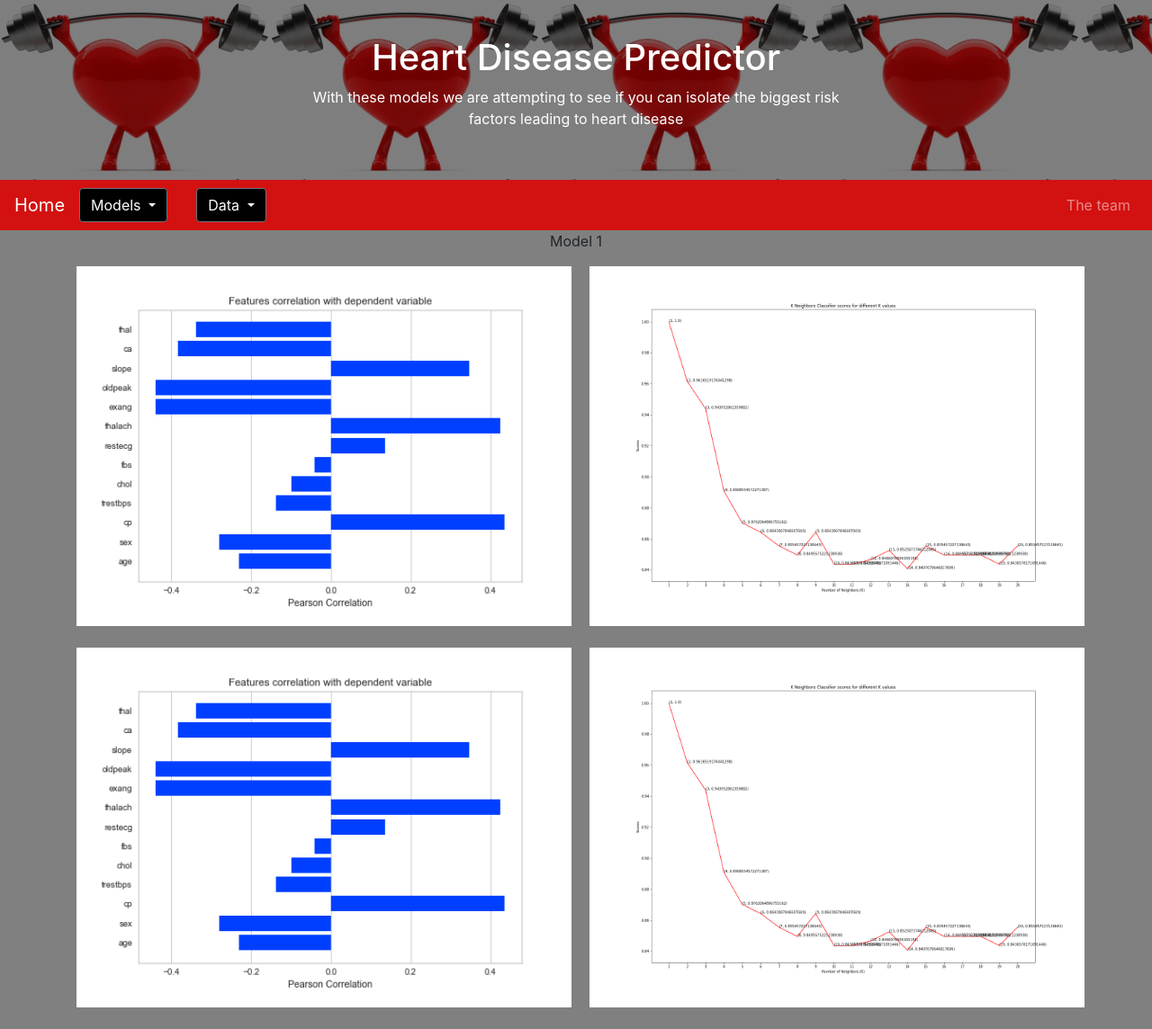
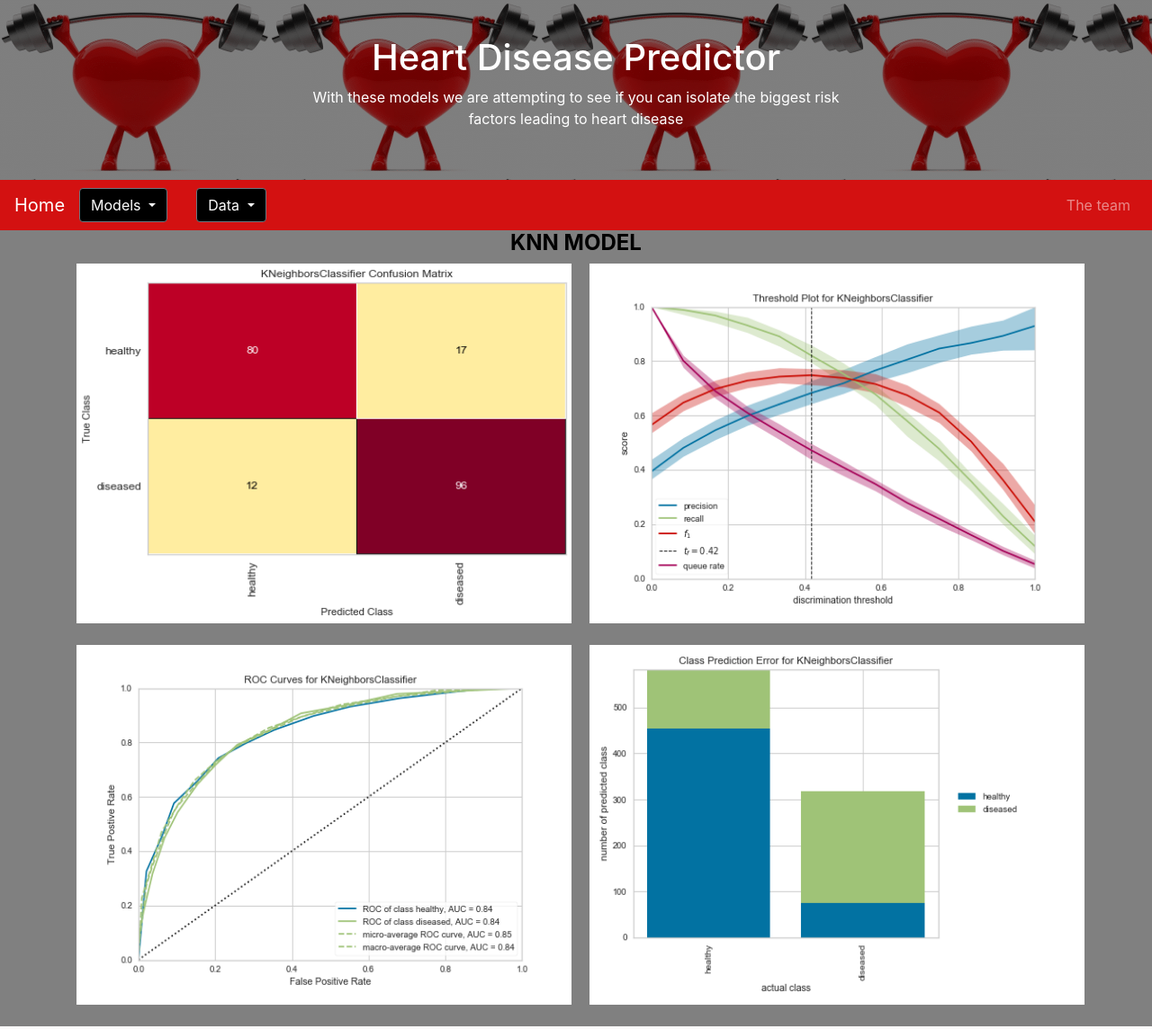
Before and after one commit to lagane-78/heartdiseasepredictor, a Flask app: page /model1 in a window 1280 px wide. Shown: the whole page at 90% size. Run offline with Flask 2, Linux system fonts and the light colour scheme; some libraries are stand-ins or nearby versions.

Commit message:
corect pics for each study

```diff
--- a/static/css/style.css
+++ b/static/css/style.css
@@ -43,3 +43,7 @@ img {
 
  .mylink{color: rgb(190, 16, 16);
     font-size: large;}
+
+.myheader {font-size: x-large !important;
+font-weight: bold !important;
+color: black !important;}
--- a/templates/data.html
+++ b/templates/data.html
@@ -24,8 +24,8 @@
             Models
           </button>
           <div class="dropdown-menu" aria-labelledby="dropdownMenuButton">
-            <a class="dropdown-item" href="model1">Model 1</a>
-            <a class="dropdown-item" href="model2">Model 2</a>
+            <a class="dropdown-item" href="model1">KNN</a>
+            <a class="dropdown-item" href="model2">LR</a>
             <a class="dropdown-item" href=""></a>
             <a class="dropdown-item" href=""></a>
           </div>
--- a/templates/index.html
+++ b/templates/index.html
@@ -24,8 +24,8 @@
             Models
           </button>
           <div class="dropdown-menu" aria-labelledby="dropdownMenuButton">
-            <a class="dropdown-item" href="model1">Model 1</a>
-            <a class="dropdown-item" href="model2">Model 2</a>
+            <a class="dropdown-item" href="model1">KNN</a>
+            <a class="dropdown-item" href="model2">LR</a>
             <a class="dropdown-item" href=""></a>
             <a class="dropdown-item" href=""></a>
           </div>
--- a/templates/model1.html
+++ b/templates/model1.html
@@ -24,8 +24,8 @@
             Models
           </button>
           <div class="dropdown-menu" aria-labelledby="dropdownMenuButton">
-            <a class="dropdown-item" href="model1">Model 1</a>
-            <a class="dropdown-item" href="model2">Model 2</a>
+            <a class="dropdown-item" href="model1">KNN</a>
+            <a class="dropdown-item" href="model2">LR</a>
             <a class="dropdown-item" href=""></a>
             <a class="dropdown-item" href=""></a>
           </div>
@@ -64,15 +64,15 @@
 <body>
 
  <footer class="container-fluid text-center">
-  <p>Model 1</p>
+  <h5 class="myheader">KNN MODEL</h5>
 </footer>
 <div class="container">
     <div class="row">
 
     </div>
     <div class="row">
-        <div class="col-lg-6 col-lg-6"><img src="static/images/featurecorrelation.png"></div>
-        <div class="col-lg-6 col-lg-6"><img src="static/images/KNNclassiferscore.png"></div>
+        <div class="col-lg-6 col-lg-6"><img src="static/images/knn_cm.png"></div>
+        <div class="col-lg-6 col-lg-6"><img src="static/images/knn_discthresh.png"></div>
       </div>
   </div>
   <br>
@@ -81,8 +81,8 @@
 
     </div>
     <div class="row">
-        <div class="col-lg-6 col-lg-6"><img src="static/images/featurecorrelation.png"></div>
-        <div class="col-lg-6 col-lg-6"><img src="static/images/KNNclassiferscore.png"></div>
+        <div class="col-lg-6 col-lg-6"><img src="static/images/KNN_ROCAUC.png"></div>
+        <div class="col-lg-6 col-lg-6"><img src="static/images/knn_classpredict.png"></div>
       </div>
   </div>
 
--- a/templates/team.html
+++ b/templates/team.html
@@ -24,8 +24,8 @@
             Models
           </button>
           <div class="dropdown-menu" aria-labelledby="dropdownMenuButton">
-            <a class="dropdown-item" href="model1">Model 1</a>
-            <a class="dropdown-item" href="model2">Model 2</a>
+            <a class="dropdown-item" href="model1">KNN</a>
+            <a class="dropdown-item" href="model2">LR</a>
             <a class="dropdown-item" href=""></a>
             <a class="dropdown-item" href=""></a>
           </div>
```
Also changed, not shown: templates/model2.html (+7 -7 lines), static/images/KNN_ROCAUC.png (added), static/images/knn_classpredict.png (added), static/images/knn_cm copy.png (added), static/images/knn_cm.png (added), static/images/knn_discthresh.png (added), static/images/lr_ROCAUC.png (added), static/images/lr_classpredict.png (added), static/images/lr_cm.png (added), static/images/lr_discthresh.png (added), static/images/lr_featureimportance.png (added).
